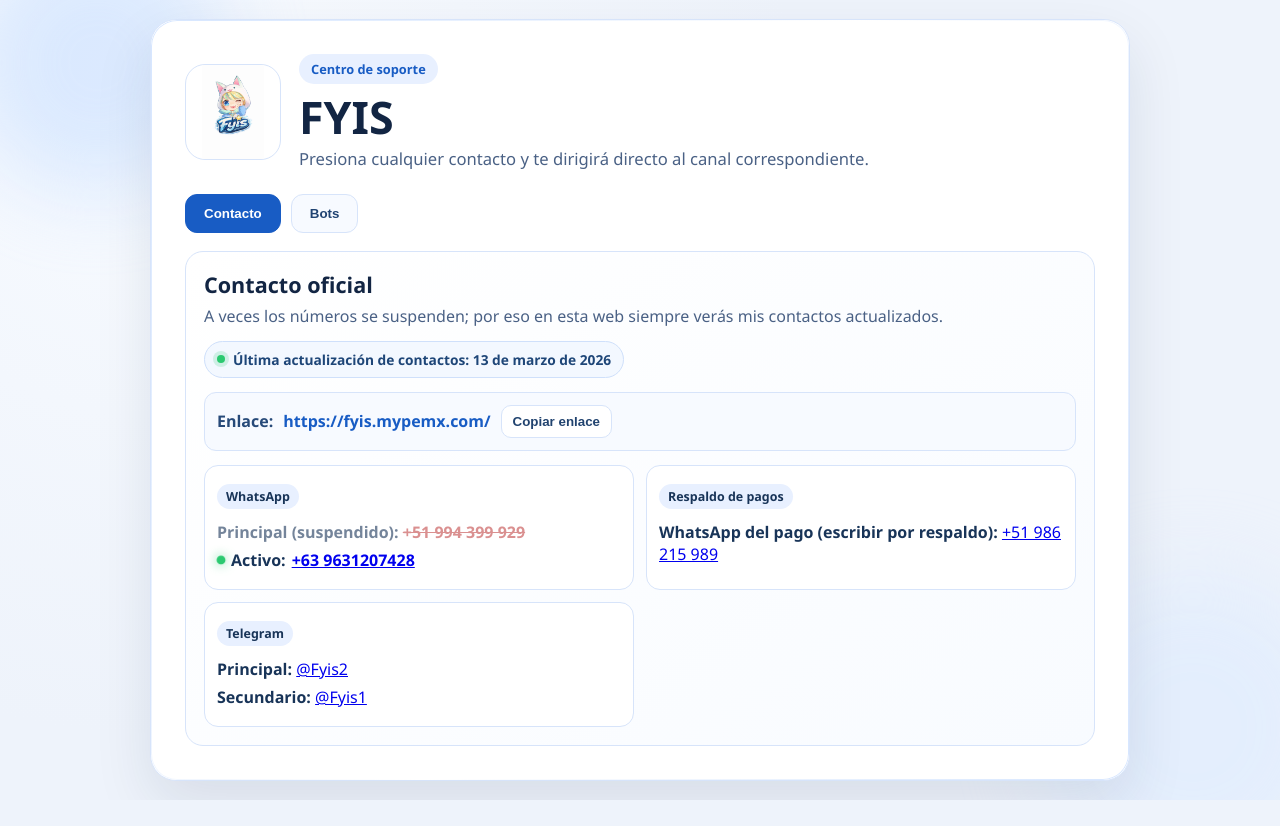
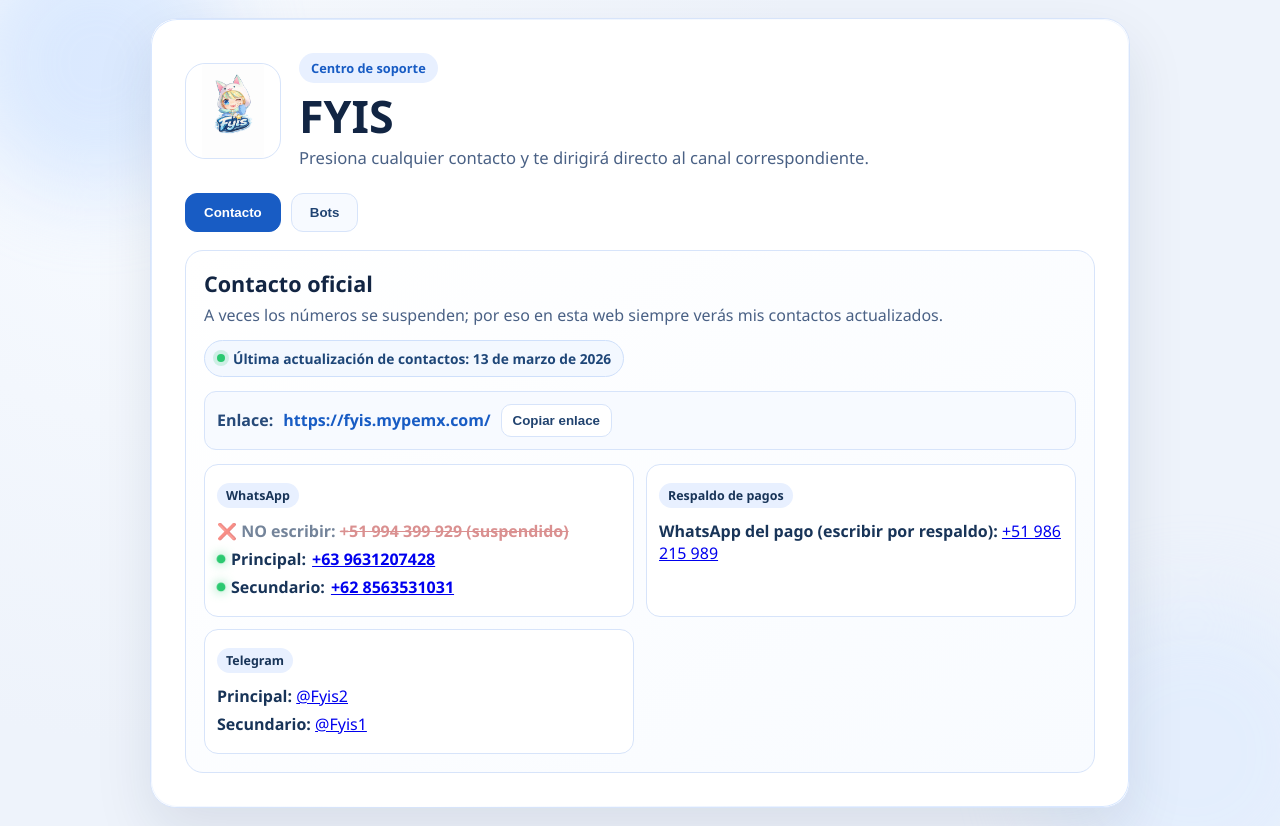
Before and after one commit to myhg02-ui/web, a Next.js app: page / in a window 1280 px wide. Before the commit the page ends 800 px from the top, so only its background shows below. Built offline with nearby package versions, Linux system fonts and the light colour scheme.

Commit message:
feat: reorganize whatsapp numbers - primary +63, secondary +62, mark +51 as do not use

```diff
--- a/app/page.tsx
+++ b/app/page.tsx
@@ -5,8 +5,8 @@
 type TabKey = "contacto" | "bots";
 
 const NETFLIX_LINK = "https://fyistv.mypemx.com/";
-const WHATSAPP_PRIMARY_LINK = "https://wa.me/51994399929";
-const WHATSAPP_MAIN_LINK = "https://wa.me/639631207428";
+const WHATSAPP_PRIMARY_LINK = "https://wa.me/639631207428";
+const WHATSAPP_SECONDARY_LINK = "https://wa.me/628563531031";
 const WHATSAPP_PAYMENT_LINK = "https://wa.me/51986215989";
 const TELEGRAM_MAIN = "https://t.me/Fyis2";
 const TELEGRAM_SECONDARY = "https://t.me/Fyis1";
@@ -103,14 +103,21 @@
               <article className="contact-item">
                 <p className="mini-tag">WhatsApp</p>
                 <p className="status-suspended">
-                  <strong>Principal (suspendido):</strong>{" "}
-                  <span className="suspended-number">+51 994 399 929</span>
+                  <strong>❌ NO escribir:</strong>{" "}
+                  <span className="suspended-number">+51 994 399 929 (suspendido)</span>
                 </p>
                 <p className="status-active">
                   <span className="active-dot" aria-hidden="true" />
-                  <strong>Activo:</strong>{" "}
-                  <a href={WHATSAPP_MAIN_LINK} target="_blank" rel="noreferrer">
+                  <strong>Principal:</strong>{" "}
+                  <a href={WHATSAPP_PRIMARY_LINK} target="_blank" rel="noreferrer">
                     +63 9631207428
+                  </a>
+                </p>
+                <p className="status-active">
+                  <span className="active-dot" aria-hidden="true" />
+                  <strong>Secundario:</strong>{" "}
+                  <a href={WHATSAPP_SECONDARY_LINK} target="_blank" rel="noreferrer">
+                    +62 8563531031
                   </a>
                 </p>
               </article>
```
